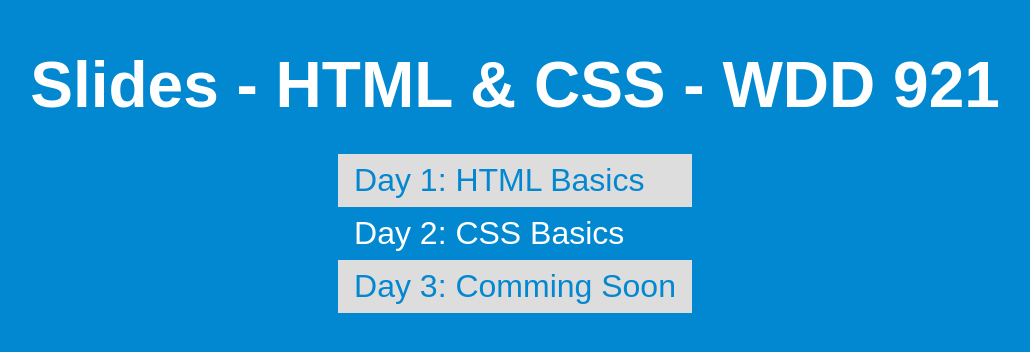
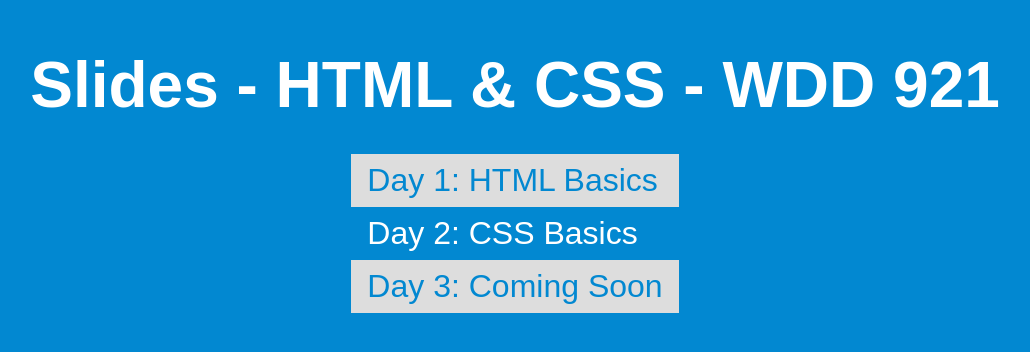
Before and after one commit to stribis/slides_html_css, a plain HTML site: page index.html in a window 1280 px wide. Shown: the part 220-572 px from the top of the page, without its empty margins (125-1155 px from the left). Drawn offline with Linux system fonts and the light colour scheme.

Commit message:
fix typo

```diff
--- a/index.html
+++ b/index.html
@@ -62,7 +62,7 @@
     <ul>
       <li><a href="html_css_day_1.html">Day 1: HTML Basics</a></li>
       <li><a href="html_css_day_2.html">Day 2: CSS Basics</a></li>
-      <li><a href="#">Day 3: Comming Soon</a></li>
+      <li><a href="#">Day 3: Coming Soon</a></li>
     </ul>
   </nav>
 </body>
```
